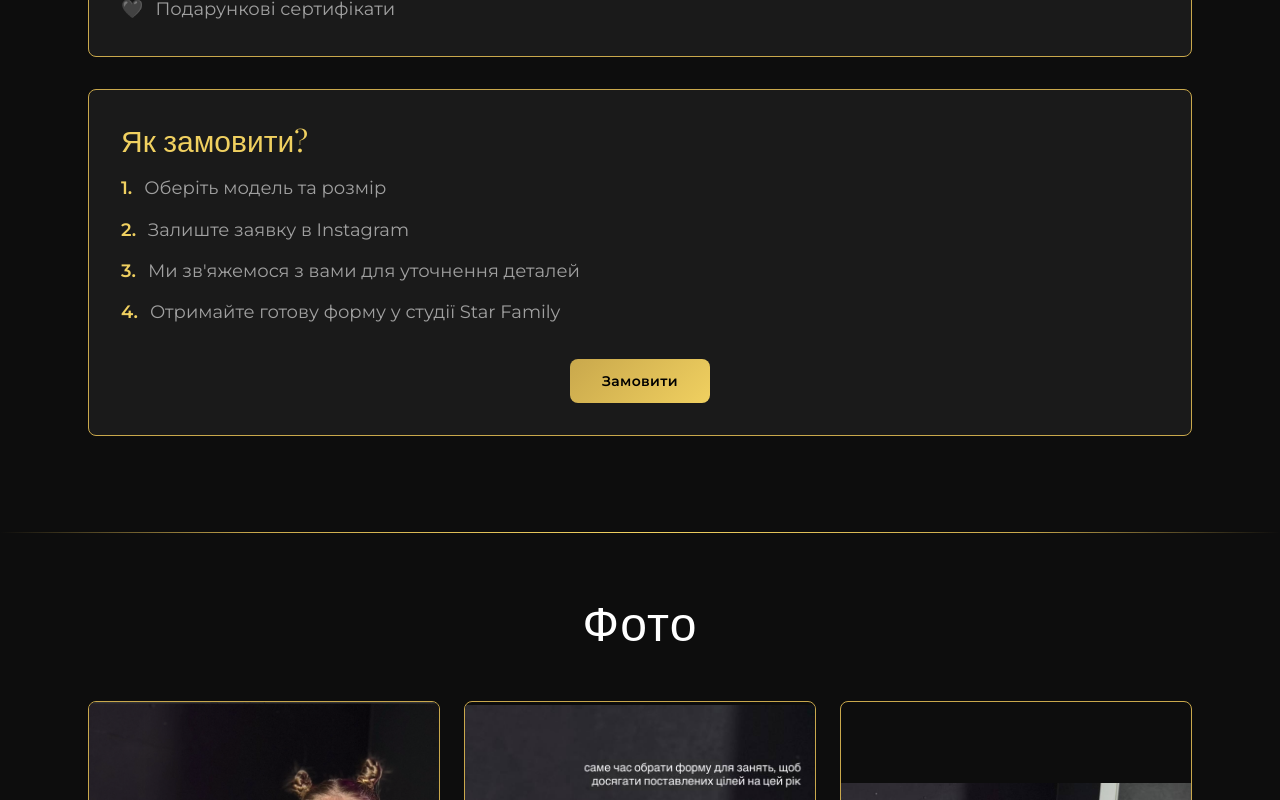
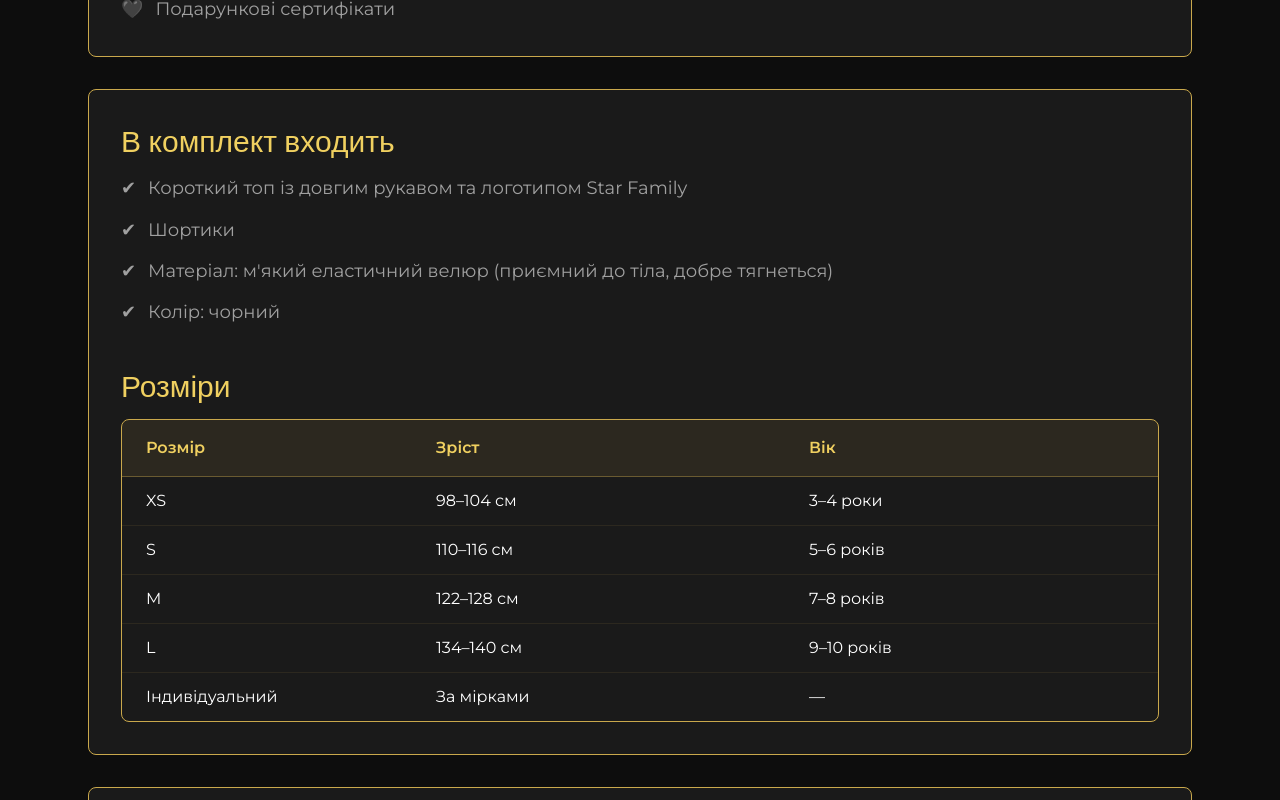
Before and after one commit to carter1987/StarFamily, a Next.js app: page /forma in a window 1280 px wide. Shown: the part 1680-2480 px from the top of the page. Built offline with nearby package versions, Linux system fonts and the light colour scheme; a web font is replaced by a local one.

Commit message:
Оновлення сайту

```diff
--- a/app/forma/page.tsx
+++ b/app/forma/page.tsx
@@ -6,10 +6,12 @@ import { GoldButton } from "@/components/ui/GoldButton";
 import { Section } from "@/components/ui/Section";
 import {
   FORMA_DESIGN,
+  FORMA_KIT_ITEMS,
   FORMA_MATERIALS,
   FORMA_ORDER_STEPS,
   FORMA_ORDER_URL,
   FORMA_PRODUCTS,
+  FORMA_SIZES,
 } from "@/lib/data/forma";
 import type { FormaPhotoItem } from "@/lib/types";
 import type { Metadata } from "next";
@@ -96,6 +98,67 @@ export default async function FormaPage() {
           <AnimatedSection>
             <div className="gold-card rounded-lg p-6 md:p-8">
               <h2 className="font-heading text-2xl text-gold-light md:text-3xl">
+                В комплект входить
+              </h2>
+              <ul className="mt-4 space-y-3">
+                {FORMA_KIT_ITEMS.map((item) => (
+                  <li
+                    key={item}
+                    className="flex gap-3 text-base leading-relaxed text-text-muted md:text-lg"
+                  >
+                    <span aria-hidden>✔</span>
+                    <span>{item}</span>
+                  </li>
+                ))}
+              </ul>
+
+              <h2 className="mt-8 font-heading text-2xl text-gold-light md:mt-10 md:text-3xl">
+                Розміри
+              </h2>
+
+              <div className="gold-card mt-4 overflow-x-auto rounded-lg">
+                <table className="w-full table-fixed text-left text-xs leading-snug md:text-base md:leading-normal">
+                  <colgroup>
+                    <col className="w-[28%]" />
+                    <col className="w-[36%]" />
+                    <col className="w-[36%]" />
+                  </colgroup>
+                  <thead>
+                    <tr className="border-b border-gold/40 bg-gold/10">
+                      <th className="px-2 py-3 font-semibold text-gold-light md:px-6 md:py-4">
+                        Розмір
+                      </th>
+                      <th className="px-2 py-3 font-semibold text-gold-light md:px-6 md:py-4">
+                        Зріст
+                      </th>
+                      <th className="px-2 py-3 font-semibold text-gold-light md:px-6 md:py-4">
+                        Вік
+                      </th>
+                    </tr>
+                  </thead>
+                  <tbody>
+                    {FORMA_SIZES.map((row) => (
+                      <tr key={row.size} className="border-b border-gold/10 last:border-b-0">
+                        <td className="break-words px-2 py-2.5 text-text md:px-6 md:py-3">
+                          {row.size}
+                        </td>
+                        <td className="break-words px-2 py-2.5 text-text md:px-6 md:py-3">
+                          {row.height}
+                        </td>
+                        <td className="break-words px-2 py-2.5 text-text md:px-6 md:py-3">
+                          {row.age}
+                        </td>
+                      </tr>
+                    ))}
+                  </tbody>
+                </table>
+              </div>
+            </div>
+          </AnimatedSection>
+
+          <AnimatedSection>
+            <div className="gold-card rounded-lg p-6 md:p-8">
+              <h2 className="font-heading text-2xl text-gold-light md:text-3xl">
                 Як замовити?
               </h2>
               <ol className="mt-4 space-y-3">
--- a/components/FormaPhotoGrid.tsx
+++ b/components/FormaPhotoGrid.tsx
@@ -2,7 +2,7 @@
 
 import { AnimatePresence, motion } from "framer-motion";
 import Image from "next/image";
-import { useCallback, useEffect, useState } from "react";
+import { useCallback, useEffect, useRef, useState } from "react";
 
 import type { FormaPhotoItem } from "@/lib/types";
 
@@ -12,22 +12,25 @@ type FormaPhotoGridProps = {
 
 export function FormaPhotoGrid({ photos }: FormaPhotoGridProps) {
   const [lightboxIndex, setLightboxIndex] = useState<number | null>(null);
+  const touchStartX = useRef<number | null>(null);
 
   const close = useCallback(() => setLightboxIndex(null), []);
+
+  const goPrev = useCallback(() => {
+    setLightboxIndex((i) => (i !== null && i > 0 ? i - 1 : i));
+  }, []);
+
+  const goNext = useCallback(() => {
+    setLightboxIndex((i) => (i !== null && i < photos.length - 1 ? i + 1 : i));
+  }, [photos.length]);
 
   useEffect(() => {
     if (lightboxIndex === null) return;
 
     const onKey = (e: KeyboardEvent) => {
       if (e.key === "Escape") close();
-      if (e.key === "ArrowLeft") {
-        setLightboxIndex((i) => (i !== null && i > 0 ? i - 1 : i));
-      }
-      if (e.key === "ArrowRight") {
-        setLightboxIndex((i) =>
-          i !== null && i < photos.length - 1 ? i + 1 : i,
-        );
-      }
+      if (e.key === "ArrowLeft") goPrev();
+      if (e.key === "ArrowRight") goNext();
     };
 
     document.body.style.overflow = "hidden";
@@ -36,7 +39,19 @@ export function FormaPhotoGrid({ photos }: FormaPhotoGridProps) {
       document.body.style.overflow = "";
       window.removeEventListener("keydown", onKey);
     };
-  }, [lightboxIndex, close, photos.length]);
+  }, [lightboxIndex, close, goPrev, goNext]);
+
+  const onTouchStart = (clientX: number) => {
+    touchStartX.current = clientX;
+  };
+
+  const onTouchEnd = (clientX: number) => {
+    if (touchStartX.current === null) return;
+    const diff = clientX - touchStartX.current;
+    if (diff > 50) goPrev();
+    else if (diff < -50) goNext();
+    touchStartX.current = null;
+  };
 
   const canGoPrev = lightboxIndex !== null && lightboxIndex > 0;
   const canGoNext = lightboxIndex !== null && lightboxIndex < photos.length - 1;
@@ -92,7 +107,7 @@ export function FormaPhotoGrid({ photos }: FormaPhotoGridProps) {
                 className="absolute left-2 top-1/2 z-10 flex h-8 w-8 -translate-y-1/2 items-center justify-center rounded-full border border-gold text-lg text-gold transition-colors hover:bg-gold/20 md:left-4 md:h-10 md:w-10 md:text-2xl"
                 onClick={(e) => {
                   e.stopPropagation();
-                  setLightboxIndex((i) => (i !== null ? i - 1 : i));
+                  goPrev();
                 }}
                 aria-label="Попереднє"
               >
@@ -106,7 +121,7 @@ export function FormaPhotoGrid({ photos }: FormaPhotoGridProps) {
                 className="absolute right-2 top-1/2 z-10 flex h-8 w-8 -translate-y-1/2 items-center justify-center rounded-full border border-gold text-lg text-gold transition-colors hover:bg-gold/20 md:right-4 md:h-10 md:w-10 md:text-2xl"
                 onClick={(e) => {
                   e.stopPropagation();
-                  setLightboxIndex((i) => (i !== null ? i + 1 : i));
+                  goNext();
                 }}
                 aria-label="Наступне"
               >
@@ -122,6 +137,8 @@ export function FormaPhotoGrid({ photos }: FormaPhotoGridProps) {
               transition={{ duration: 0.2 }}
               className="relative w-full max-w-5xl px-10 md:px-14"
               onClick={(e) => e.stopPropagation()}
+              onTouchStart={(e) => onTouchStart(e.touches[0]?.clientX ?? 0)}
+              onTouchEnd={(e) => onTouchEnd(e.changedTouches[0]?.clientX ?? 0)}
             >
               <Image
                 src={photos[lightboxIndex].src}
--- a/lib/data/forma.ts
+++ b/lib/data/forma.ts
@@ -26,6 +26,27 @@ export const FORMA_PRODUCTS = [
   "Подарункові сертифікати",
 ];
 
+export const FORMA_KIT_ITEMS = [
+  "Короткий топ із довгим рукавом та логотипом Star Family",
+  "Шортики",
+  "Матеріал: м'який еластичний велюр (приємний до тіла, добре тягнеться)",
+  "Колір: чорний",
+];
+
+export type FormaSizeRow = {
+  size: string;
+  height: string;
+  age: string;
+};
+
+export const FORMA_SIZES: FormaSizeRow[] = [
+  { size: "XS", height: "98–104 см", age: "3–4 роки" },
+  { size: "S", height: "110–116 см", age: "5–6 років" },
+  { size: "M", height: "122–128 см", age: "7–8 років" },
+  { size: "L", height: "134–140 см", age: "9–10 років" },
+  { size: "Індивідуальний", height: "За мірками", age: "—" },
+];
+
 export const FORMA_ORDER_STEPS = [
   "Оберіть модель та розмір",
   "Залиште заявку в Instagram",
```
